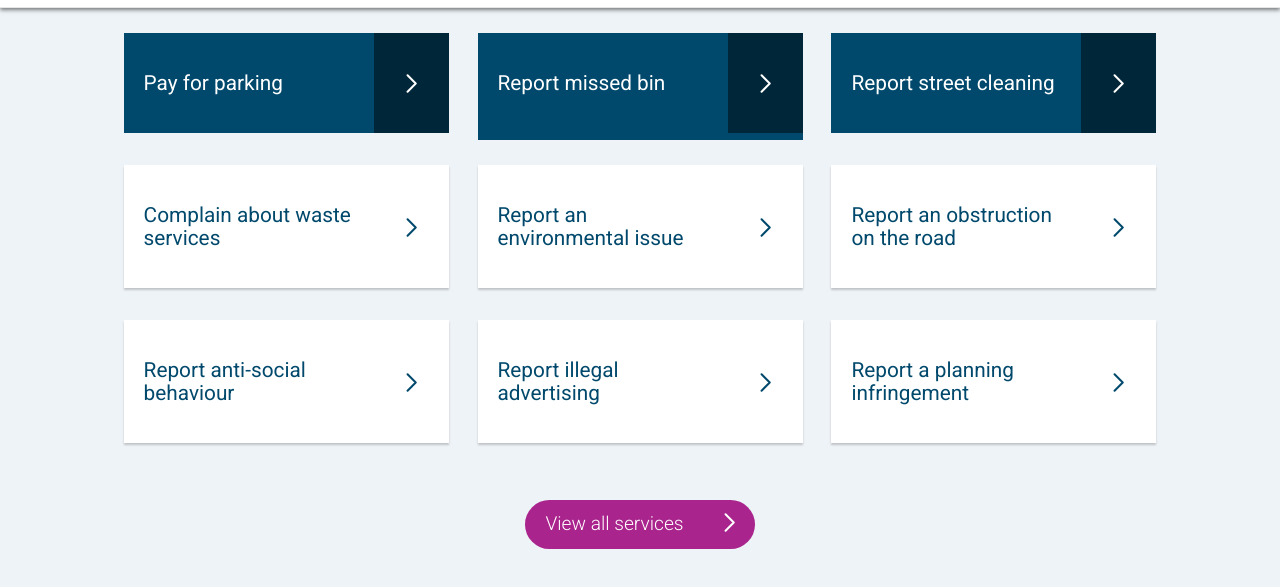
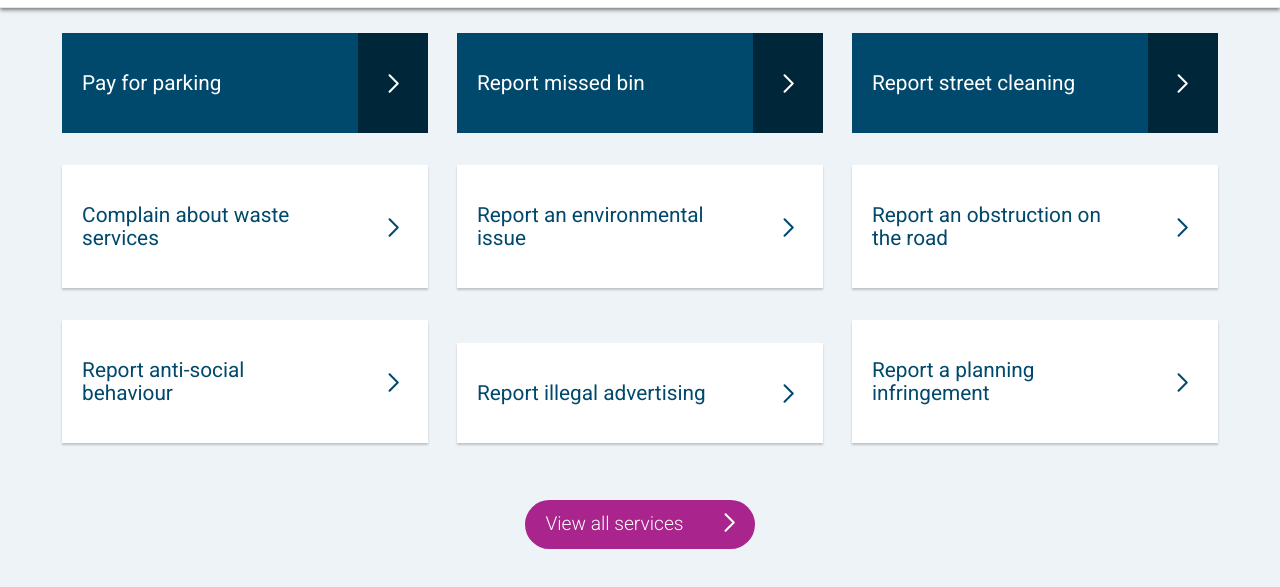
Before and after one commit to yminiawi/broxbourne-chromebase, a website: page app/index.html in a window 1280 px wide. Shown: the part 109-696 px from the top of the page. Drawn offline with nearby package versions, Linux system fonts and the light colour scheme; files that its build step writes are made by us from their sources.

Commit message:
Making cta's fill screen using percentages

```diff
--- a/app/index.html
+++ b/app/index.html
@@ -58,8 +58,8 @@
             </div><!-- end of p-cta-icon -->
           </button><!--end of primary cta -->
 
+            <button class="p-cta">
               <a href="report-bin.html" class="p-cta">
-            <button class="p-cta">
                 <h2 class="p-cta-text">Report missed bin</h2>
                 <div class="p-cta-icon">
                   <svg width="11px" height="19px" viewBox="0 0 11 19" version="1.1" xmlns="http://www.w3.org/2000/svg" xmlns:xlink="http://www.w3.org/1999/xlink">
@@ -70,6 +70,7 @@
                     </g>
                   </svg>
                 </div><!-- end of p-cta-icon -->
+              </a>
             </button><!--end of primary cta -->
           </a>
 
--- a/app/styles/main.scss
+++ b/app/styles/main.scss
@@ -1369,3 +1369,7 @@ h1 { font-weight: 500; color: $p-colour-2; }
 
 .input-short { width: 50%; }
 .input-20 { width: 20%; }
+
+.p-cta, .s-cta { width: 30%; }
+  .p-cta a, .s-cta a { display: block; width: 100%; text-decoration: none; }
+.p-cta-text, .s-cta-text { width: 90%; }
```
Lines whose indentation alone changed are shown as unchanged.
